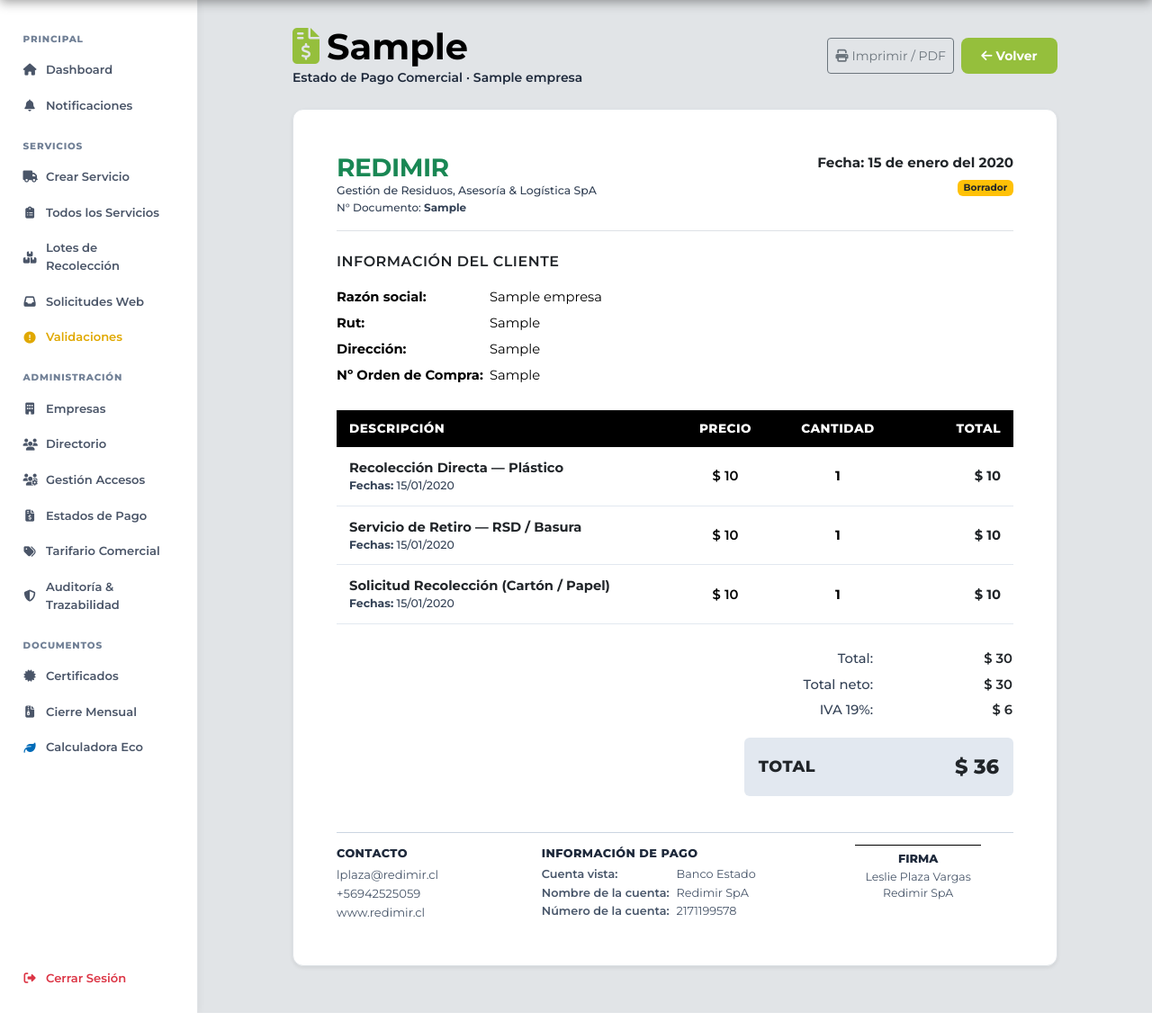
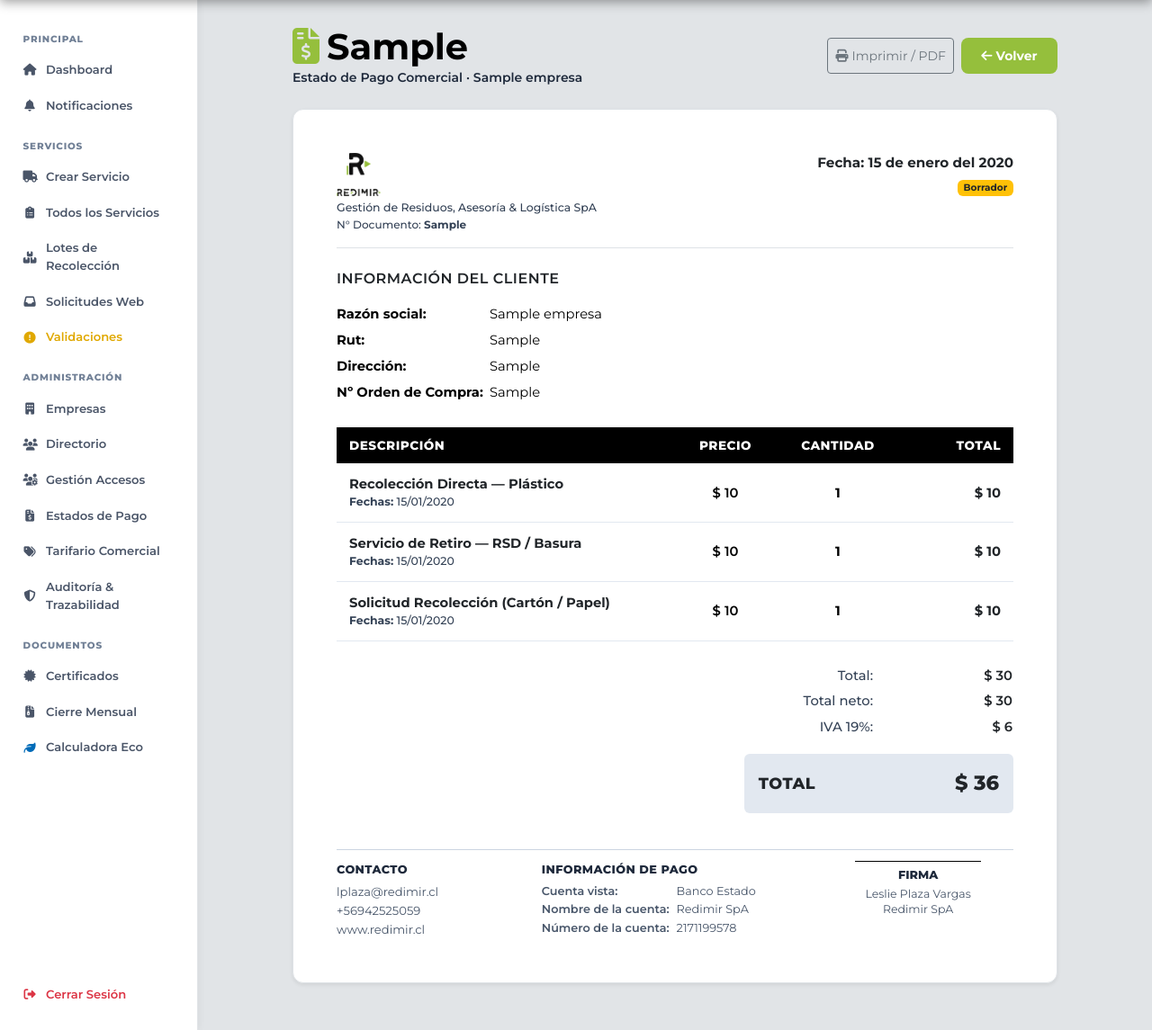
Before and after one commit to SangreL1/Redimir, a Django app: page /estados-de-pago/1/ in a window 1280 px wide. Shown: the part 63-1208 px from the top of the page at 90% size. Run offline with Django 4.2, Linux system fonts and the light colour scheme; a user stored in the database is signed in; tables that the repository leaves empty hold one stand-in row (values such as "Sample post").

Commit message:
feat: logo real Redimir en header del EDP

```diff
--- a/templates/empresas/detalle_edp.html
+++ b/templates/empresas/detalle_edp.html
@@ -26,7 +26,8 @@
     <!-- Top Header: Logo / ID & Fecha -->
     <div class="d-flex justify-content-between align-items-start mb-4 pb-3 border-bottom">
       <div>
-        <h3 class="fw-extrabold text-success mb-0" style="letter-spacing:-.5px; font-weight:800;">REDIMIR</h3>
+        {% load static %}
+        <img src="{% static 'img/logo_redimir_lightbg.png' %}" alt="Redimir" style="height: 48px; width: auto; display: block; margin-bottom: 4px;">
         <small class="text-muted d-block" style="font-size:.78rem;">Gestión de Residuos, Asesoría & Logística SpA</small>
         <small class="text-muted d-block" style="font-size:.75rem;">N° Documento: <strong>{{ edp.numero_edp }}</strong></small>
       </div>
```
